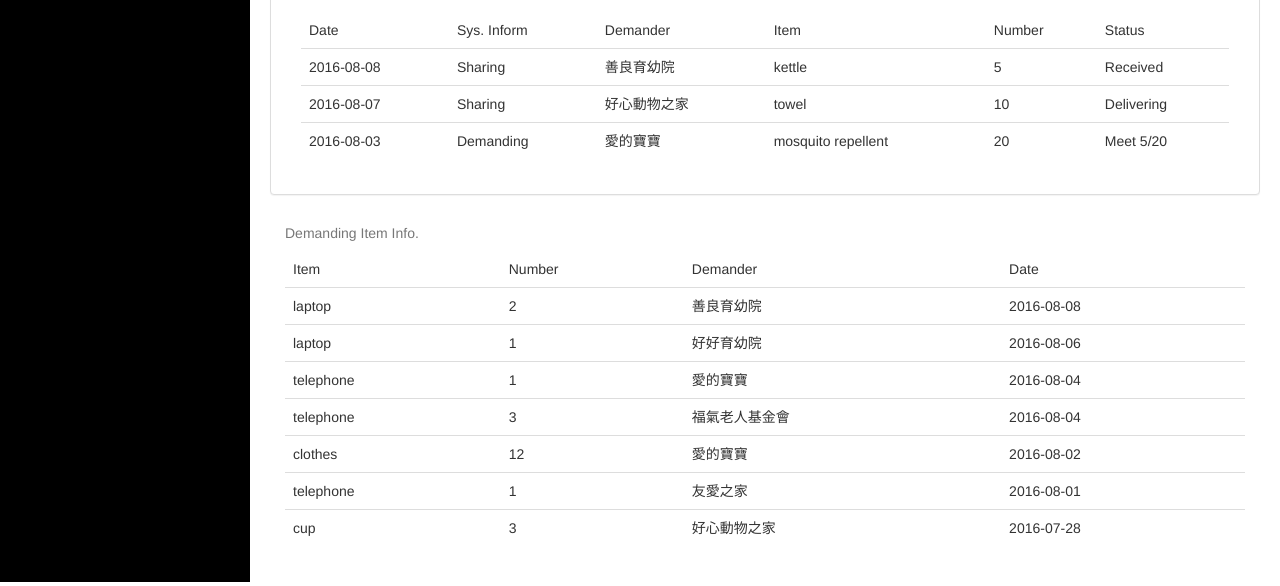
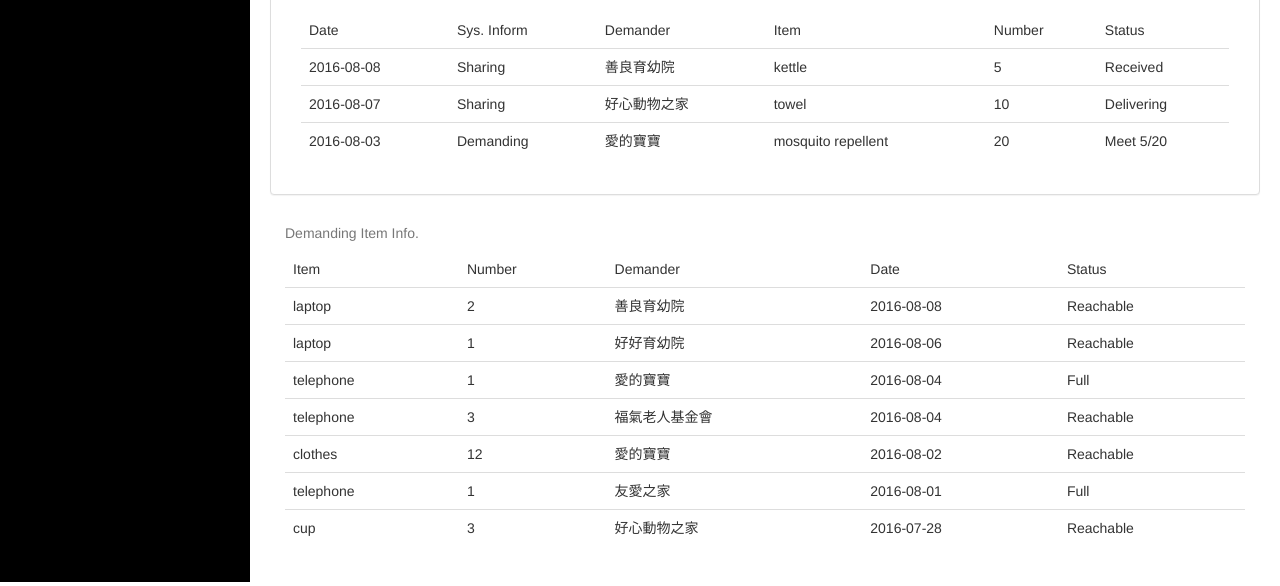
Before and after one commit to SWiVE-Team/AirHappot, a plain HTML site: page WebContent/supplyIndex.html in a window 1280 px wide. Shown: the part 218-804 px from the top of the page. Drawn offline with Linux system fonts and the light colour scheme.

Commit message:
add new columns to demandIndex and supplyIndex

```diff
--- a/WebContent/supplyIndex.html
+++ b/WebContent/supplyIndex.html
@@ -134,6 +134,7 @@
 									<td>Number</td>
 									<td>Demander</td>
 									<td>Date</td>
+									<td>Status</td>
 								</tr>
 							</thead>
 							<tbody>
@@ -142,42 +143,49 @@
 									<td>2</td>
 									<td>善良育幼院</td>
 									<td>2016-08-08</td>
+									<td>Reachable</td>
 								</tr>
 								<tr>
 									<td>laptop</td>
 									<td>1</td>
 									<td>好好育幼院</td>
 									<td>2016-08-06</td>
+									<td>Reachable</td>
 								</tr>
 								<tr>
 									<td>telephone</td>
 									<td>1</td>
 									<td>愛的寶寶</td>
 									<td>2016-08-04</td>
+									<td>Full</td>
 								</tr>
 								<tr>
 									<td>telephone</td>
 									<td>3</td>
 									<td>福氣老人基金會</td>
 									<td>2016-08-04</td>
+									<td>Reachable</td>
 								</tr>
 								<tr>
 									<td>clothes</td>
 									<td>12</td>
 									<td>愛的寶寶</td>
 									<td>2016-08-02</td>
+									<td>Reachable</td>
 								</tr>
 								<tr>
 									<td>telephone</td>
 									<td>1</td>
 									<td>友愛之家</td>
 									<td>2016-08-01</td>
+									<td>Full</td>
 								</tr>
 								<tr>
 									<td>cup</td>
 									<td>3</td>
 									<td>好心動物之家</td>
 									<td>2016-07-28</td>
+									<td>Reachable</td>
 								</tr>
 							</tbody>
 						</table>
```
Also changed, not shown: WebContent/demandIndex.html (+8 -0 lines).
